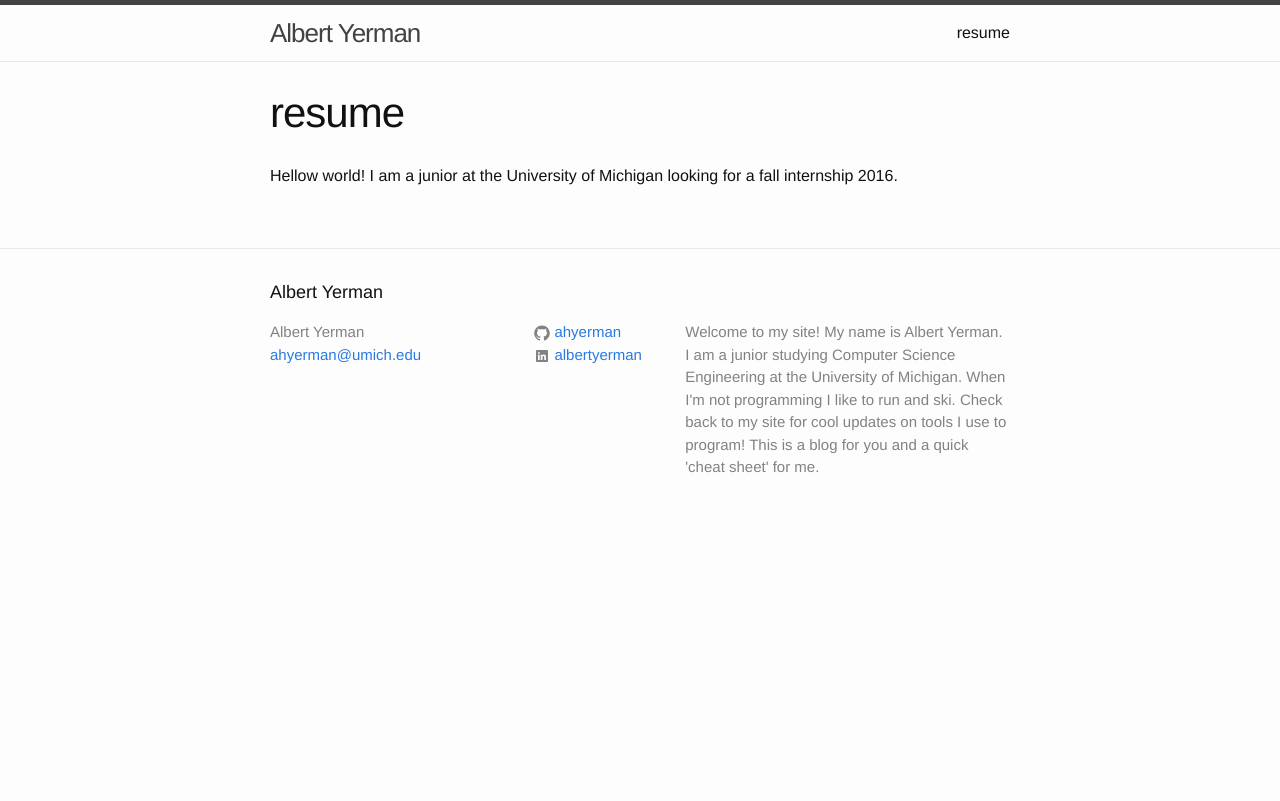
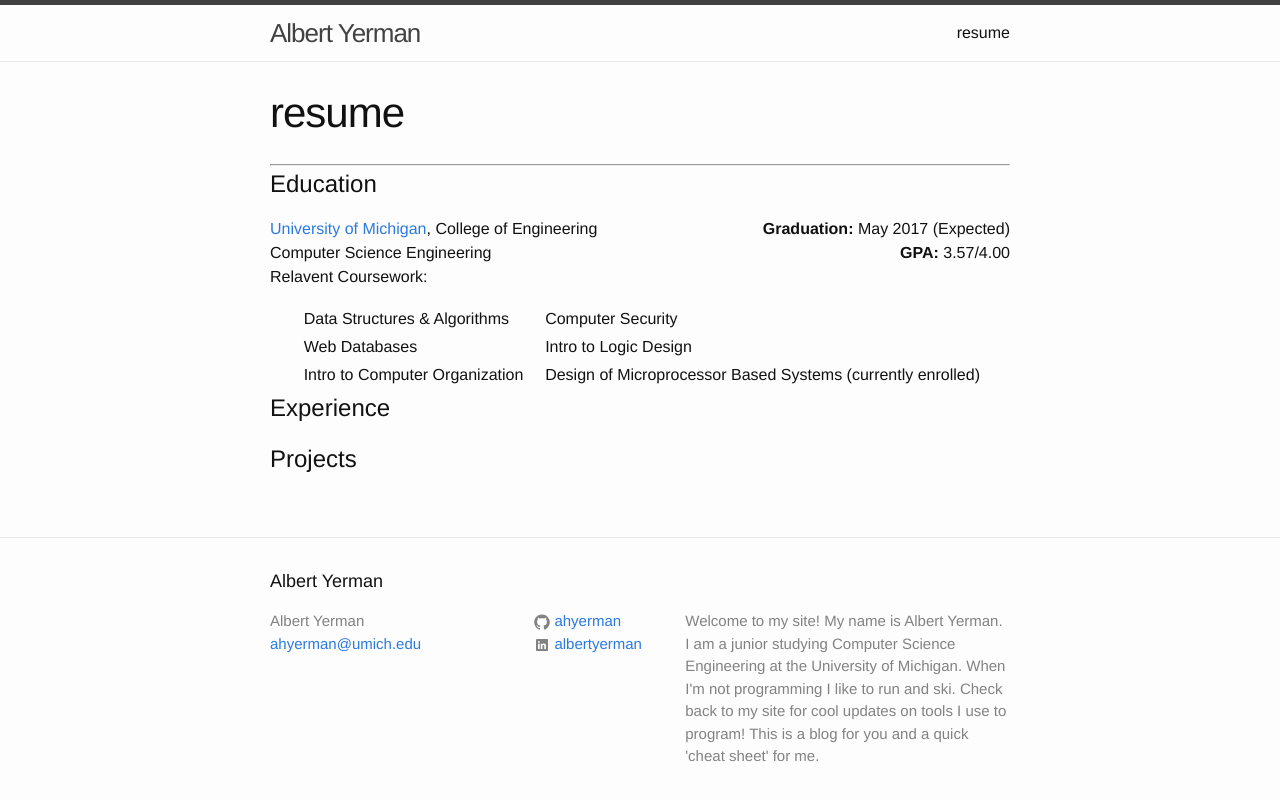
Before and after one commit to ahyerman/mysite, a Jekyll site: the page built from resume.md, in a window 1280 px wide. Shown: the top 801 px of the page. Built offline with Jekyll 4.4.1, drawn with Linux system fonts in a browser that asks for light colours.

Commit message:
resume addtions to Education

```diff
--- a/resume.md
+++ b/resume.md
@@ -3,6 +3,18 @@ layout: page
 title: resume
 permalink: /resume/
 ---
+- - -
 
-Hellow world!
-I am a junior at the University of Michigan looking for a fall internship 2016.
+# Education
+[University of Michigan](http://umich.edu), College of Engineering <span style="float:right"> **Graduation:** May 2017 (Expected)</span>
+Computer Science Engineering <span style="float:right">**GPA:** 3.57/4.00</span>
+Relavent Coursework:
+
+&nbsp;&nbsp;&nbsp;&nbsp;&nbsp;&nbsp;| Data Structures & Algorithms | &nbsp;&nbsp;&nbsp; Computer Security |
+&nbsp;&nbsp;&nbsp;&nbsp;&nbsp;&nbsp;| Web Databases | &nbsp;&nbsp;&nbsp; Intro to Logic Design |
+&nbsp;&nbsp;&nbsp;&nbsp;&nbsp;&nbsp;| Intro to Computer Organization | &nbsp;&nbsp;&nbsp; Design of Microprocessor Based Systems (currently enrolled) |
+
+# Experience
+
+
+# Projects
```
